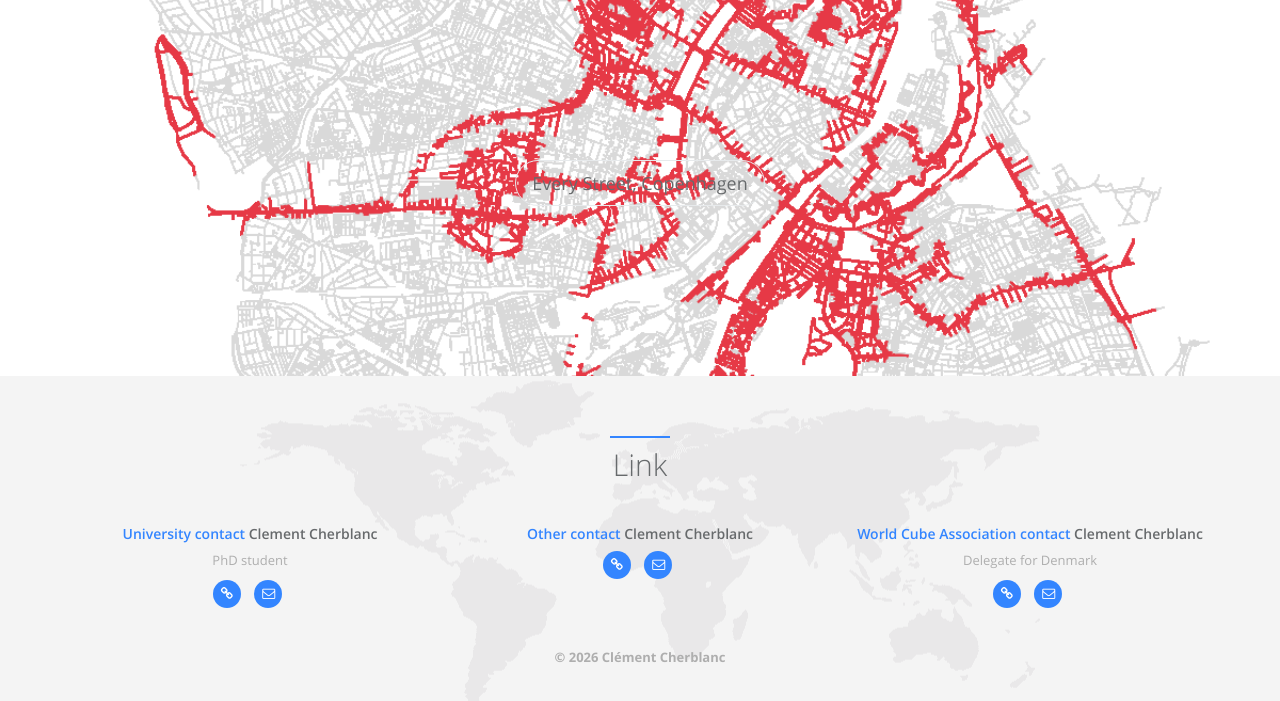
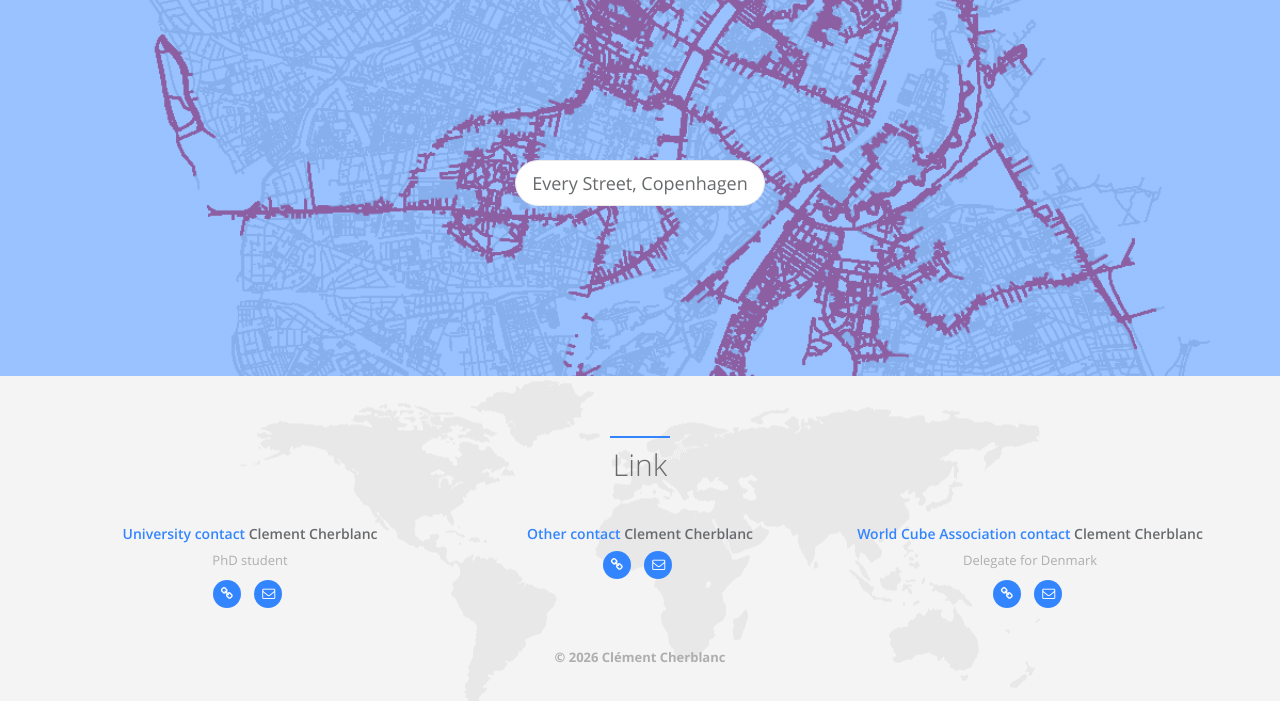
Before and after one commit to ClemAntarctica/ClemAntarctica.github.io, a Jekyll site: the page built from index.html, in a window 1280 px wide and 1400 px high, scrolled down 3774 px. Shown: the part 693-1394 px from the top of the window. Built offline with Jekyll 4.4.1, drawn with Linux system fonts in a browser that asks for light colours.

Commit message:
Fix EV_CPH banner legibility: opaque button, tinted background image
btn-outline was making the button background transparent against the
busy map image. Also layer a 50% blue tint over the map via a
background-image gradient, since background-image has no opacity
property of its own.

```diff
--- a/_includes/sections/ev_cph.html
+++ b/_includes/sections/ev_cph.html
@@ -2,7 +2,7 @@
     <div class="row">
         <div class="col-lg-12 text-center wow zoomIn" id="i18_ev_cph">
             <div style="height: 80px;"></div>
-            <a class="btn btn-lg btn-default btn-rounded btn-outline wow bounceIn" href="{{ "/EV_CPH/" | prepend: site.baseurl }}">Every Street, Copenhagen</a>
+            <a class="btn btn-lg btn-default btn-rounded wow bounceIn" href="{{ "/EV_CPH/" | prepend: site.baseurl }}">Every Street, Copenhagen</a>
             <div style="height: 80px;"></div>
         </div>
     </div>
--- a/_sass/_style.scss
+++ b/_sass/_style.scss
@@ -2656,7 +2656,9 @@ body {
     padding-top: 80px;
     padding-bottom: 90px;
     background-color: #3385FF;
-    background-image: url(../assets/img/landing/ev_cph_coverage.png);
+    // a semi-transparent color layer painted on top of the image, since
+    // background-image itself has no opacity property to tone the map down
+    background-image: linear-gradient(rgba(51, 133, 255, 0.5), rgba(51, 133, 255, 0.5)), url(../assets/img/landing/ev_cph_coverage.png);
     background-position: center;
     background-size: cover;
     background-repeat: no-repeat;
```
